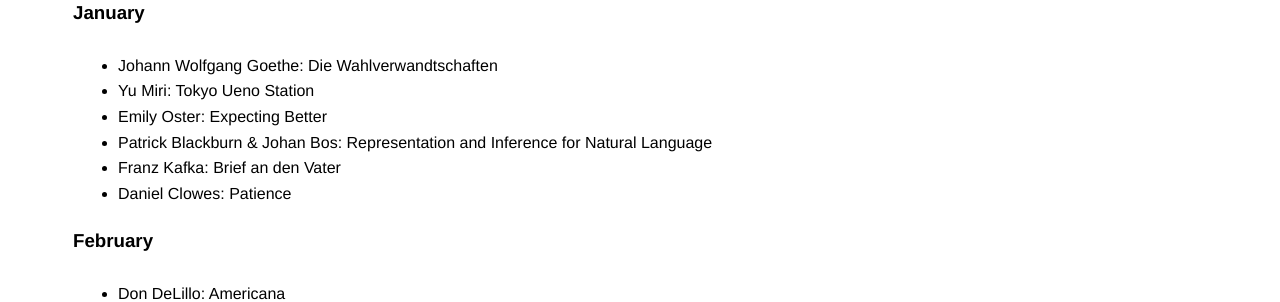
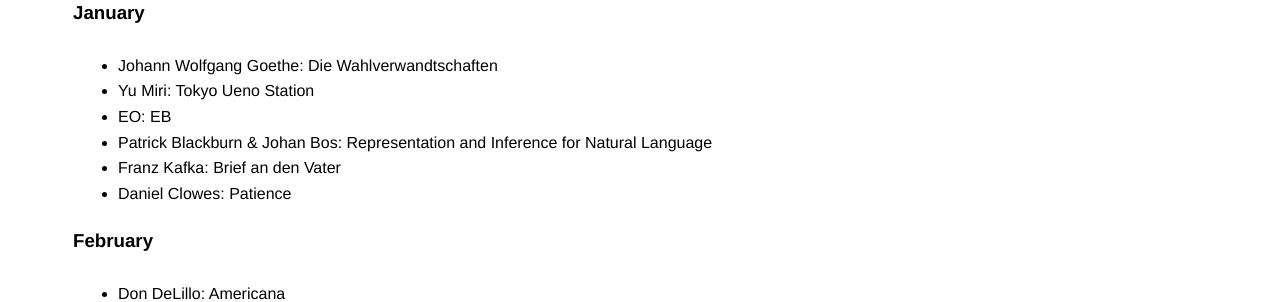
Before and after one commit to dstrohmaier/dstrohmaier.github.io, a Jekyll site: the page built from lists/_posts/2021-01-21-Books-2021.md, in a window 1280 px wide. Shown: the part 281-583 px from the top of the page. Built offline with Jekyll 4.4.1, drawn with Linux system fonts in a browser that asks for light colours.

Commit message:
Redacted a book

```diff
--- a/lists/_posts/2021-01-21-Books-2021.md
+++ b/lists/_posts/2021-01-21-Books-2021.md
@@ -9,7 +9,7 @@
 
 * Johann Wolfgang Goethe: Die Wahlverwandtschaften
 * Yu Miri: Tokyo Ueno Station
-* Emily Oster: Expecting Better
+* EO: EB
 * Patrick Blackburn & Johan Bos: Representation and Inference for Natural Language
 * Franz Kafka: Brief an den Vater
 * Daniel Clowes: Patience
```
